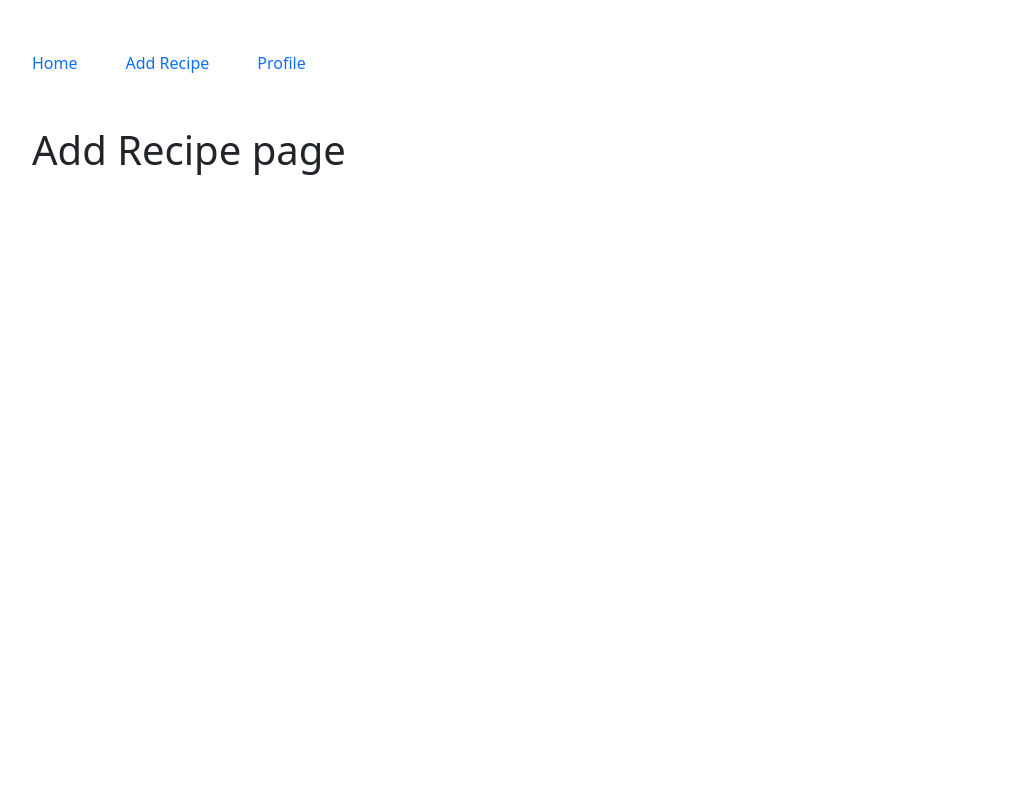
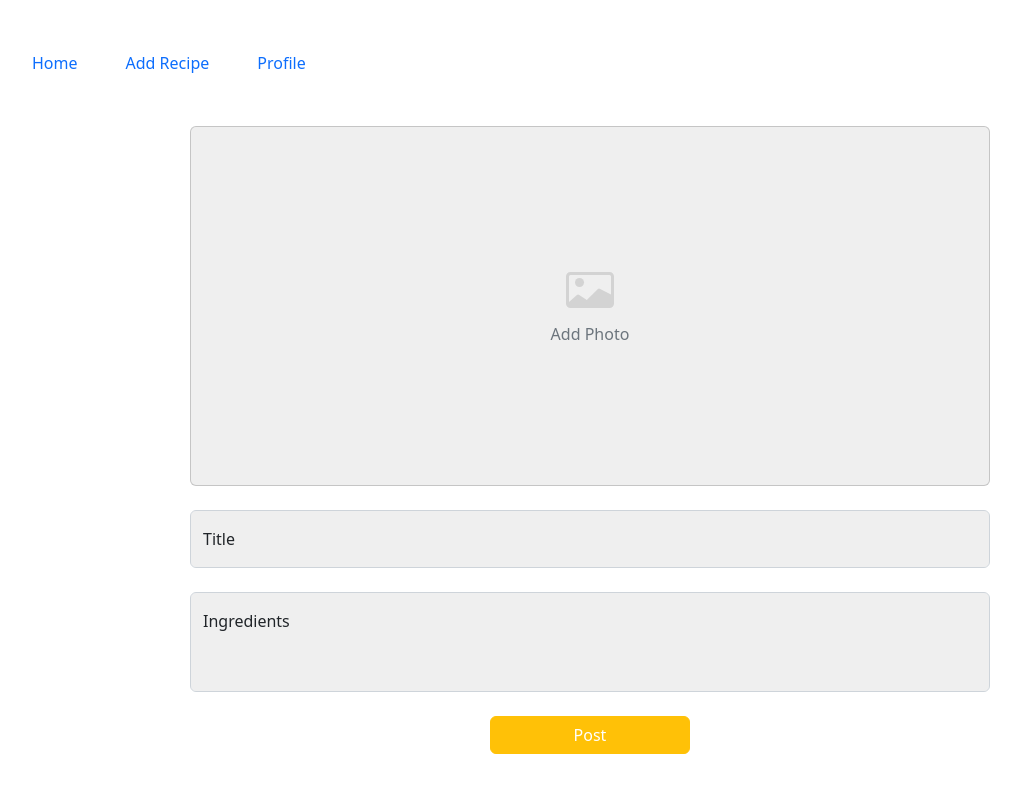
Before and after one commit to aldoBangun/react-food-paradise, a React (Create React App) app: page /recipes/add in a window 1280 px wide. Shown: the top 800 px of the page, without its empty margins (50-1071 px from the left). Built offline with nearby package versions, Linux system fonts and the light colour scheme; no server answers.

Commit message:
Add RecipeAdd functionality
- Add FormAddRecipe
- Update recipe reducer

```diff
--- /dev/null
+++ b/src/components/layout/MediumContainer.js
@@ -0,0 +1,11 @@
+import { Container } from 'react-bootstrap'
+
+const MediumContainer = ({ children, className }) => (
+  <Container>
+    <div className={`${className} m-auto`} style={{ maxWidth: 800 }}>
+      {children}
+    </div>
+  </Container>
+)
+
+export default MediumContainer
--- /dev/null
+++ b/src/components/recipe/FormAddRecipe.js
@@ -0,0 +1,130 @@
+import { Form, FloatingLabel, Button, Card } from 'react-bootstrap'
+import { CardImage } from 'react-bootstrap-icons'
+import { useFormik } from 'formik'
+import * as Yup from 'yup'
+import { useState } from 'react'
+
+const FormAddRecipe = () => {
+  const [imageFile, setImageFile] = useState('')
+  const [imageURL, setImageURL] = useState('')
+  const [imageError, setImageError] = useState('')
+
+  const RecipeSchema = Yup.object().shape({
+    recipeImage: Yup.string().required(''),
+    title: Yup.string()
+      .min(4, 'Title too short (min. 4 characters)')
+      .max(50, 'Title too long (max. 50 characters)'),
+    ingredients: Yup.string(),
+    videos: Yup.string()
+  })
+
+  const formik = useFormik({
+    initialValues: {
+      recipeImage: '',
+      title: '',
+      ingredients: '',
+      videos: ''
+    },
+    validationSchema: RecipeSchema,
+    onSubmit: (values) => {
+      const ingredients = values.ingredients.split(', ')
+
+      const data = {
+        userId: 1,
+        title: values.title,
+        ingredients,
+        recipeImage: imageFile,
+      }
+
+      console.log(data)
+    }
+  })
+
+  const generateFileURL = (file) => {
+    const reader = new FileReader()
+    reader.readAsDataURL(file)
+    reader.onloadend = () => {
+      setImageURL(reader.result)
+    }
+  }
+
+  const handleImageUpload = (e) => {
+    const ONE_MEGA_BYTE = 1024 * 1024
+    const file = e.target.files[0]
+    const fieldValue = e.target.value || ''
+    const allowedFileType = ['image/jpeg', 'image/jpg', 'image/png']
+
+    formik.setFieldValue('recipeImage', fieldValue)
+    setImageError('')
+
+    if (!file) {
+      setImageURL('')
+      setImageFile('')
+      return
+    }
+
+    const isValidType = allowedFileType.indexOf(file?.type) !== -1
+    const isValidSize = file?.size <= ONE_MEGA_BYTE
+
+    if (!isValidType || !isValidSize) {
+      setImageURL('')
+      setImageFile('')
+
+      if (!isValidType) return setImageError('Only accept *.jpeg, *.jpg, and *.png image format')
+      if (!isValidSize) return setImageError('File too large. Image file cannot be more than 1 Mb')
+    }
+
+    generateFileURL(file)
+    setImageFile(file)
+  }
+
+  return (
+    <Form className="mb-5" onSubmit={formik.handleSubmit}>
+      <Form.Group className="mb-4" controlId="recipeImage">
+        <Form.Label className="d-block cursor-pointer">
+          <Card className="d-flex align-items-center justify-content-center w-100 bg-lightgray" style={{ height: 360 }}>
+            {imageURL ? (
+              <Card.Img className="object-cover" src={imageURL} height={360} alt="recipe" />
+            ) : (
+              <div className="text-center">
+                <CardImage size={48} color="lightgray" />
+                <span className="d-block text-secondary mt-2">{imageError ? imageError : 'Add Photo'}</span>
+              </div>
+            )}
+          </Card>
+        </Form.Label>
+        <Form.Control className="d-none" type="file" name="recipeImage" onChange={handleImageUpload} value={formik.values.recipeImage} />
+      </Form.Group>
+
+      <FloatingLabel
+        controlId="title"
+        label="Title"
+        className="mb-4"
+      >
+        <Form.Control className="resize-none bg-lightgray" as="textarea" placeholder="title" name="title" onChange={formik.handleChange} value={formik.values.title} />
+      </FloatingLabel>
+
+      <FloatingLabel
+        controlId="ingredients"
+        label="Ingredients"
+        className="mb-4"
+      >
+        <Form.Control className="resize-none bg-lightgray" as="textarea" placeholder="ingredients" name="ingredients" onChange={formik.handleChange} value={formik.values.ingredients} style={{ height: 100 }} />
+      </FloatingLabel>
+
+      <FloatingLabel
+        controlId="videos"
+        label="videos"
+        className="mb-4 d-none"
+      >
+        <Form.Control className="resize-none bg-lightgray" as="textarea" placeholder="videos" name="videos" onChange={formik.handleChange} value={formik.values.videos} />
+      </FloatingLabel>
+
+      <div className="d-grid m-auto" style={{ width: 200 }}>
+        <Button className="text-white" variant="warning" type="submit">Post</Button>
+      </div>
+    </Form>
+  )
+}
+
+export default FormAddRecipe
--- a/src/features/slices/recipe.js
+++ b/src/features/slices/recipe.js
@@ -1,5 +1,5 @@
 import { createSlice, createEntityAdapter } from '@reduxjs/toolkit'
-import { getRecipes, createRecipe } from '../thunks/recipe'
+import { getRecipes } from '../thunks/recipe'
 
 const recipeAdapter = createEntityAdapter({
   selectId: (recipe) => recipe.recipe_id
@@ -12,9 +12,9 @@ const recipeSlice = createSlice({
     [getRecipes.fulfilled]: (state, action) => {
       recipeAdapter.setAll(state, action.payload)
     },
-    [createRecipe.fulfilled]: (state, action) => {
-      recipeAdapter.addOne(state, action.payload)
-    }
+    // [createRecipe.fulfilled]: (state, action) => {
+    //   recipeAdapter.addOne(state, action.payload)
+    // }
   }
 })
 
--- a/src/hoc/withAuth.js
+++ b/src/hoc/withAuth.js
@@ -10,6 +10,7 @@ const withAuth = (Component) => {
     const dispatch = useDispatch()
     const authState = useSelector(state => state.auth)
     const { token } = authState
+
     useEffect(() => {
       if (!token) {
         dispatch(resetCurrentUser())
@@ -26,10 +27,7 @@ const withAuth = (Component) => {
         return
       }
 
-      console.log(exp, Date.now())
-
       dispatch(getUser(userId))
-
     }, [token])
 
 
--- a/src/pages/recipe/RecipeAdd.js
+++ b/src/pages/recipe/RecipeAdd.js
@@ -1,11 +1,12 @@
-import { Container } from 'react-bootstrap'
+import MediumContainer from '../../components/layout/MediumContainer'
+import FormAddRecipe from '../../components/recipe/FormAddRecipe'
 
 export default function RecipeAdd() {
   return (
     <>
-      <Container className="h-section">
-        <h1>Add Recipe page</h1>
-      </Container>
+      <MediumContainer className="h-section">
+        <FormAddRecipe />
+      </MediumContainer>
     </>
   )
 }
--- a/src/pages/recipe/RecipeDetail.js
+++ b/src/pages/recipe/RecipeDetail.js
@@ -3,17 +3,18 @@ import DetailRecipeFigure from '../../components/recipe/DetailRecipeFigure'
 import FormComment from '../../components/recipe/FormComment'
 import IngredientList from '../../components/recipe/IngredientList'
 import CommentList from '../../components/recipe/CommentList'
+import MediumContainer from '../../components/layout/MediumContainer'
 
 const RecipeDetail = () => {
   return (
     <>
-      <div className="m-auto" style={{ width: 800 }}>
+      <MediumContainer>
         <DetailRecipeFigure imageURL="https://picsum.photos/id/19/400" title="Recipe Example" />
         <IngredientList ingredients={['one', 'two']}/>
         <VideoList videos={['link']} />
         <FormComment />
         <CommentList comments={[{ comment_id: 1, message: 'nice recipe', user_id: 1 }]}/>
-      </div>
+      </MediumContainer>
     </>
   )
 }
```
